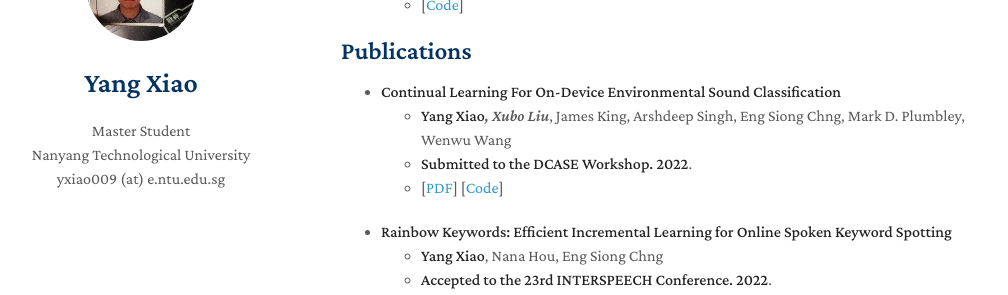
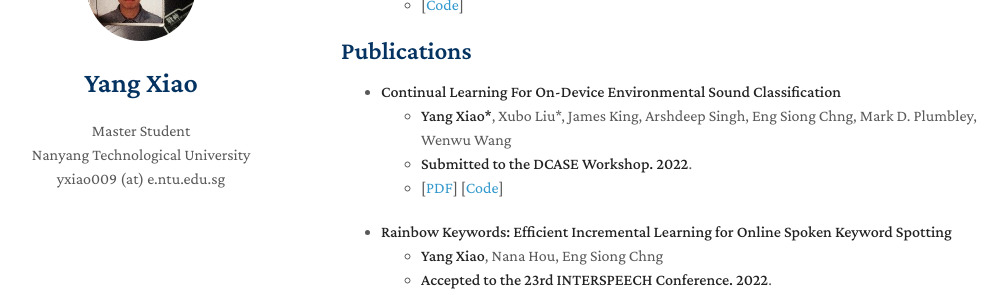
Before and after one commit to swagshaw/swagshaw.github.io, a Jekyll site: the page built from index.md, in a window 1280 px wide and 900 px high, scrolled down 1129 px. Shown: the part 153-448 px from the top of the window, without its empty margins (129-1137 px from the left). Built offline with Jekyll 4.4.1, drawn with Linux system fonts in a browser that asks for light colours; nearby versions of some CDN libraries; a style sheet for code colours, icons or effects is not loaded; our own code applies the rules of GitHub Pages for plain Markdown files.

```diff
--- a/index.md
+++ b/index.md
@@ -52,7 +52,7 @@ Shaw is contributing to building **"easy-to-use"**, **"efficient"**, and  **"rob
 
 - **Continual Learning For On-Device Environmental Sound Classification**
   <br>
-  - **Yang Xiao***, Xubo Liu*, James King, Arshdeep Singh, Eng Siong Chng, Mark D. Plumbley, Wenwu Wang
+  - **Yang Xiao\***, Xubo Liu\*, James King, Arshdeep Singh, Eng Siong Chng, Mark D. Plumbley, Wenwu Wang
   <br>
   - **Submitted to the DCASE Workshop. 2022**.
   <br>
```
